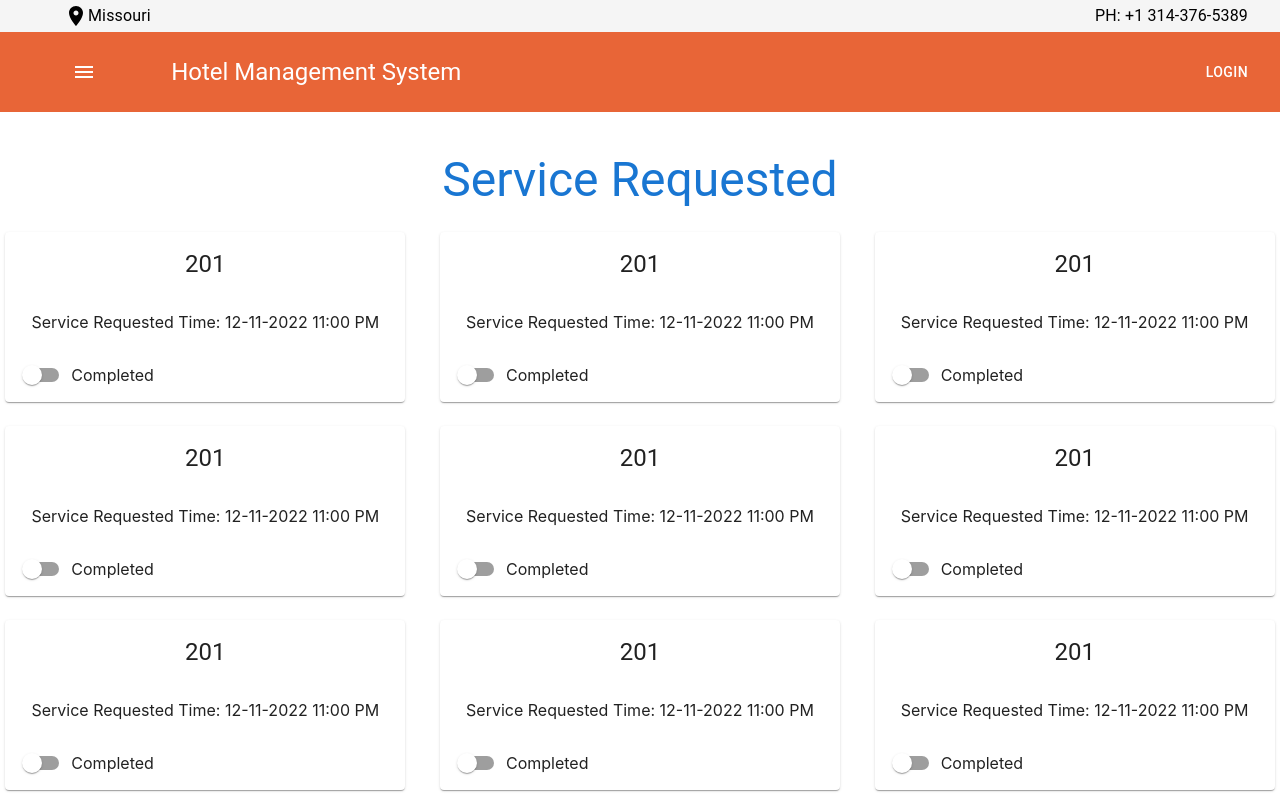
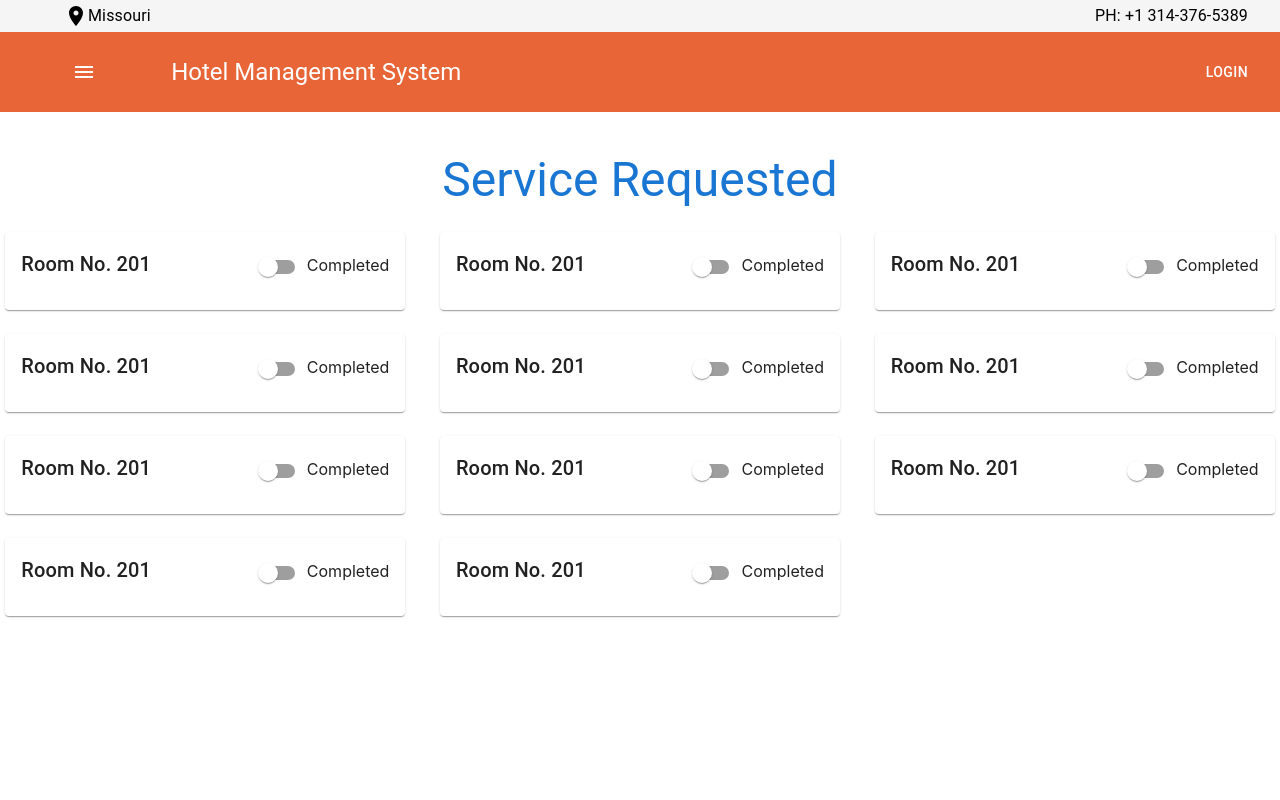
Before and after one commit to manishakakani/hotel-management-system, a React (Create React App) app: page /staff/serviceRequested in a window 1280 px wide. Shown: the top 800 px of the page. Built offline with nearby package versions, Linux system fonts and the light colour scheme; the HTML template or start-up script is replaced by a standard one.

Commit message:
service requeted

```diff
--- a/src/StaffPages/ServiceRequested/index.js
+++ b/src/StaffPages/ServiceRequested/index.js
@@ -25,17 +25,21 @@ function ServiceRequested() {
         return (
           <Grid item xs={12} md={6} lg={4} align="center" key={"sreq" + index}>
             <Card sx={{ maxWidth: 400 }}>
-              <CardHeader title="201" />
-              <CardContent>
-                Service Requested Time: 12-11-2022 11:00 PM
+              <CardContent
+                sx={{
+                  display: "flex",
+                  justifyContent: "space-between",
+                }}
+              >
+                <Typography variant="h6">Room No. 201</Typography>
+                <Box>
+                  <Switch
+                    onChange={($event) => handleServiceRequest($event)}
+                    inputProps={{ "aria-label": "controlled" }}
+                  />
+                  Completed
+                </Box>
               </CardContent>
-              <CardActions>
-                <Switch
-                  onChange={($event) => handleServiceRequest($event)}
-                  inputProps={{ "aria-label": "controlled" }}
-                />
-                Completed
-              </CardActions>
             </Card>
           </Grid>
         );
```
